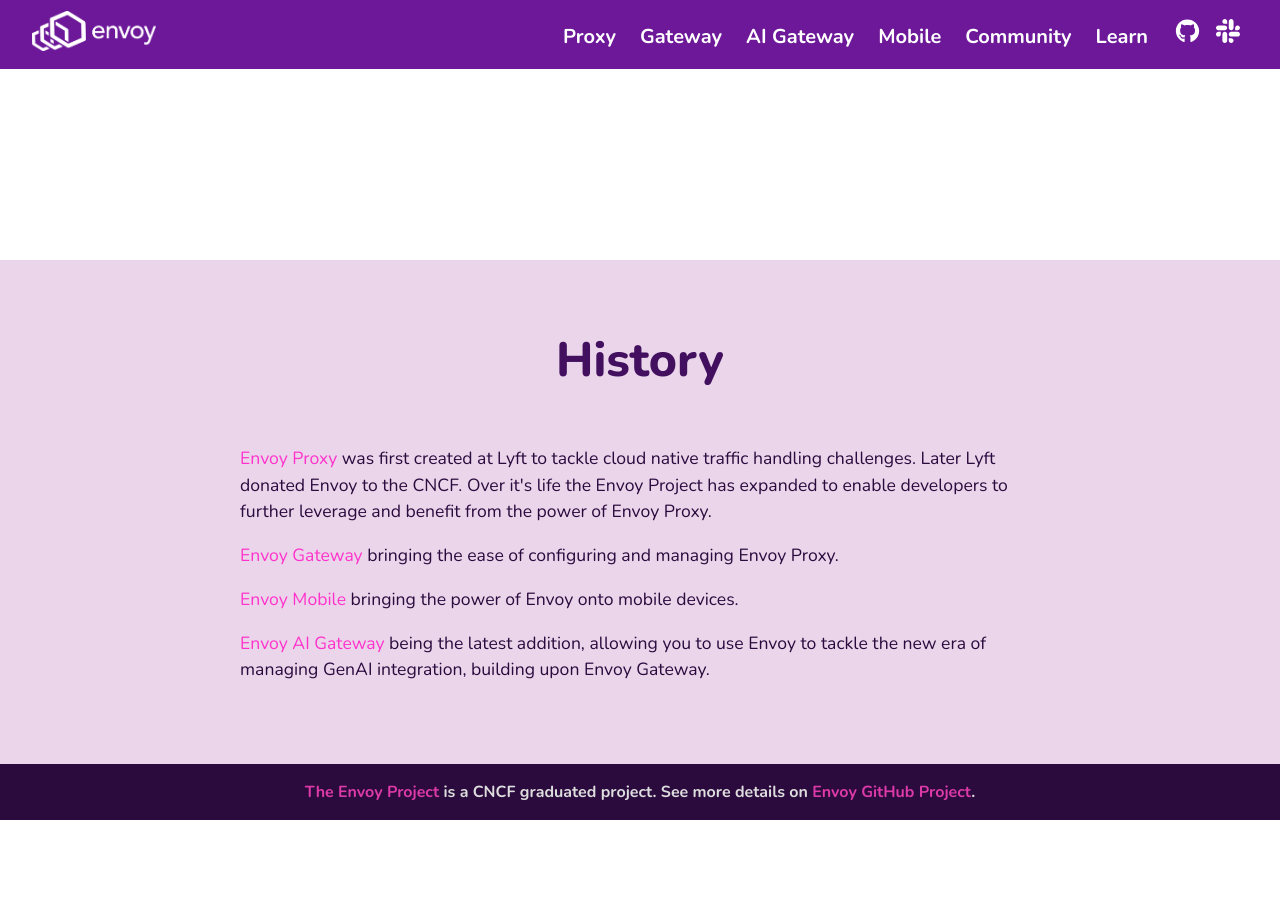
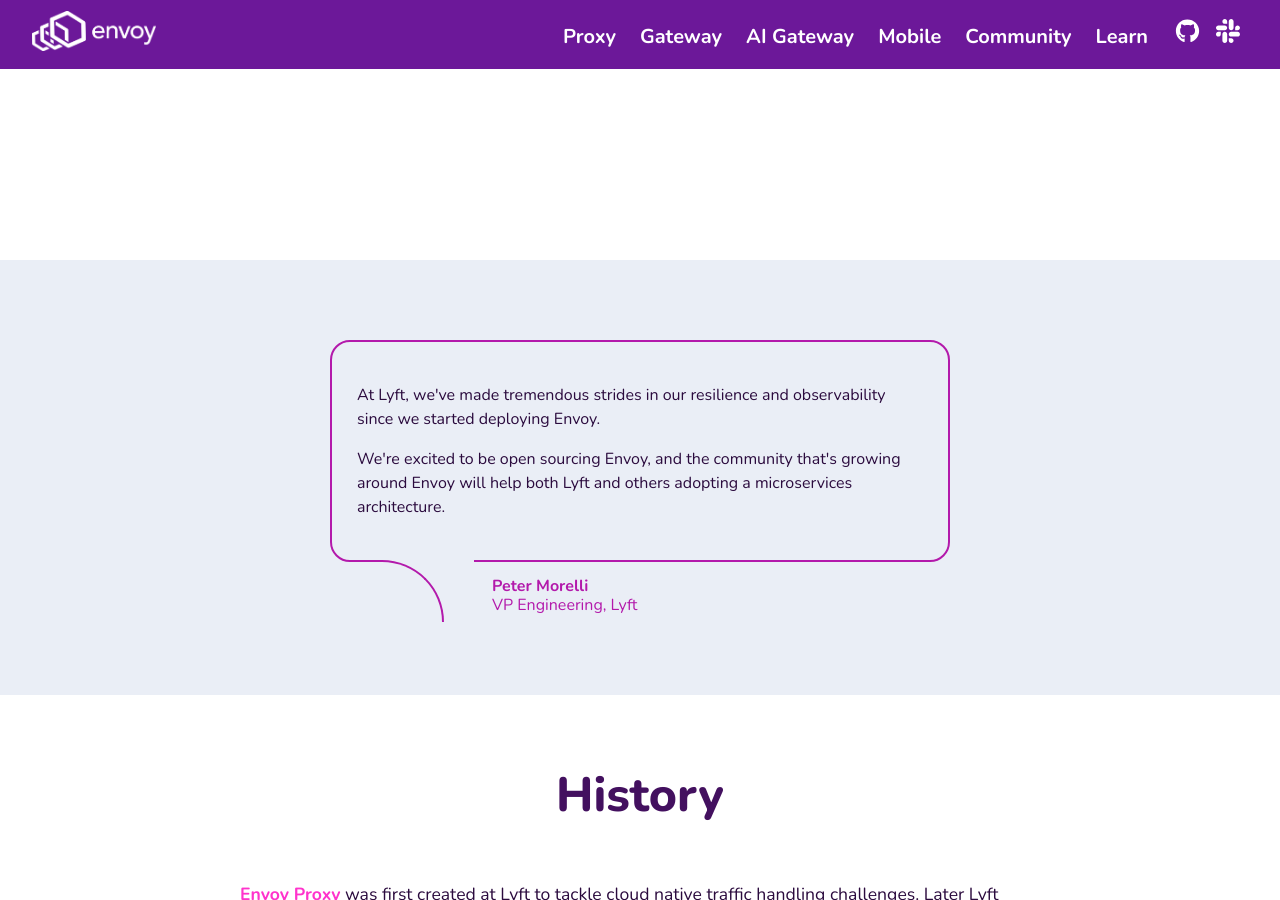
Before and after one commit to missBerg/envoy-site, a Jekyll site: the page built from index.html, in a window 1280 px wide and 900 px high, scrolled down 3099 px. Built offline with Jekyll 4.4.1, drawn with Linux system fonts in a browser that asks for light colours; comment, search, counter and statistics services are not loaded; before the commit the page ends 3919 px from its top, so only the background shows below that.

Commit message:
Add content and styles

```diff
--- a/_includes/common/feature-cards.html
+++ b/_includes/common/feature-cards.html
@@ -1,7 +1,7 @@
 <div id="{{ include.id }}"></div>
-<div class="section community-features">
+<div class="section community-features section-purple">
     <div class="section-heading">
-        <a href="#{{ include.id }}"><span>{{ include.title }}</span></a>
+        <a href="#{{ include.id }}"></a><span>{{ include.title }}</span>
     </div>
 
     <div class="section-content cards">
--- /dev/null
+++ b/_includes/common/quote.html
@@ -0,0 +1,90 @@
+<div class="blockquote-wrapper">
+    <div class="blockquote">
+      <article>
+        <p>
+            At Lyft, we've made tremendous strides in our resilience and observability since we started deploying Envoy.
+        </p>
+        <p>
+            We're excited to be open sourcing Envoy, and the community that's growing around Envoy will help both Lyft and others adopting a microservices architecture.
+        </p>
+       </article>
+      <h4><strong>Peter Morelli</strong><br/> VP Engineering, Lyft</h4>
+    </div>
+  </div>
+<style>
+
+/* center the blockquote in the page */
+.blockquote-wrapper {
+   display: flex;
+   padding: 0 20px;
+   background-color: #eaeef6;
+}
+
+/* Blockquote main style */
+.blockquote {
+    position: relative;
+    max-width: 620px;
+    margin: 80px auto;
+    align-self: center;
+}
+
+/* Blockquote header */
+.blockquote article {
+    position: relative; /* for pseudos */
+    color: rgb(179, 25, 171);
+    font-size: 1.2rem;
+    font-weight: normal;
+    line-height: 1;
+    margin: 0;
+    border: 2px solid #eaeef6;
+    border: solid 2px;
+    border-radius:20px;
+    padding: 25px;
+}
+
+.blockquote article p {
+    color: #2b0b3e;
+    font-size: 1rem;
+    line-height: 1.5;
+}
+
+/* Blockquote right double quotes */
+.blockquote article:after {
+    content:"";
+    position: absolute;
+    border: 2px solid rgb(179, 25, 171);
+    border-radius: 0 100% 0 0;
+    width: 60px;
+    height: 60px;
+    bottom: -62px;
+    left: 50px;
+    border-bottom: none;
+    border-left: none;
+    z-index: 3;
+}
+
+.blockquote article:before {
+    content:"";
+    position: absolute;
+    width: 80px;
+    border: 6px solid #eaeef6;
+    bottom: -3px;
+    left: 50px;
+    z-index: 2;
+}
+
+
+/* Blockquote subheader */
+.blockquote h4 {
+    position: relative;
+    color: rgb(179, 25, 171);
+    font-size: 1rem;
+    font-weight: 400;
+    line-height: 1.2;
+    margin: 0;
+    padding-top: 15px;
+    z-index: 1;
+    margin-left:150px;
+    padding-left:12px;
+}
+</style>
--- a/_includes/home/history.html
+++ b/_includes/home/history.html
@@ -1,20 +1,20 @@
-<div class="section-pink section flex-center">
+<div class="section flex-center">
     <div class="section-heading">
         <span>History</span>
     </div>
     <div class="section-content dark-text">
         <div>
         <p>
-            <span class="pink-font">Envoy Proxy</span> was first created at Lyft to tackle cloud native traffic handling challenges. Later Lyft donated Envoy to the CNCF. Over it's life the Envoy Project has expanded to enable developers to further leverage and benefit from the power of Envoy Proxy.
+            <span class="pink-font"><strong>Envoy Proxy</strong></span> was first created at Lyft to tackle cloud native traffic handling challenges. Later Lyft donated Envoy to the CNCF. Over it's life the Envoy Project has expanded to enable developers to further leverage and benefit from the power of Envoy Proxy.
             </p>
             <p>
-            <span class="pink-font">Envoy Gateway</span> bringing the ease of configuring and managing Envoy Proxy.
+            <span class="pink-font"><strong>Envoy Gateway</strong></span> bringing the ease of configuring and managing Envoy Proxy.
             </p>
             <p>
-            <span class="pink-font">Envoy Mobile</span> bringing the power of Envoy onto mobile devices.
+            <span class="pink-font"><strong>Envoy Mobile</strong></span> bringing the power of Envoy onto mobile devices.
             </p>
             <p>
-            <span class="pink-font">Envoy AI Gateway</span> being the latest addition, allowing you to use Envoy to tackle the new era of managing GenAI integration, building upon Envoy Gateway.
+            <span class="pink-font"><strong>Envoy AI Gateway</strong></span> being the latest addition, allowing you to use Envoy to tackle the new era of managing GenAI integration, building upon Envoy Gateway.
             </p>
         </div>
   </div>
--- a/_sass/community-features.scss
+++ b/_sass/community-features.scss
@@ -5,12 +5,9 @@
         display: flex;
         flex-wrap: wrap;
         align-items: flex-start;
-        flex-wrap: wrap;
         justify-content: center;
         gap: 2.5rem;
         width: 90%;
-        max-width: 1000px;
-        margin: 10vh auto;
       }
 
       .card {
--- a/community.html
+++ b/community.html
@@ -7,7 +7,7 @@
       <span>Envoy Community</span>
   </div>
 
-  <div class="section-content">
+  <div class="section-content flex-center">
     <div>
       <p>
         The Envoy project is the base for many other open source projects and commercial offerings.
--- a/css/style.scss
+++ b/css/style.scss
@@ -106,6 +106,7 @@
     justify-content: center;
     padding: 2rem 0rem;
     color: variables.$section-headings-color;
+    text-align: center;
 
     @include large {
       font-size: 3rem;
@@ -645,8 +646,14 @@
   padding: 0rem 0rem 3rem 0rem;
 }
 
+.section-purple {
+  background-image: linear-gradient(0deg, #fff, variables.$light-purple, #fff);
+  background-color: variables.$light-purple;
+}
+
 .section-pink {
-  background-color: variables.$header-project-bg-color;
+  background-image: linear-gradient(0deg, #fff, variables.$header-pink);
+  background-color: variables.$header-pink;
 }
 
 .wrapper{
--- a/index.html
+++ b/index.html
@@ -8,4 +8,6 @@
 
 {% include home/projects.html %}
 
+{% include common/quote.html %}
+
 {% include home/history.html %}
```
